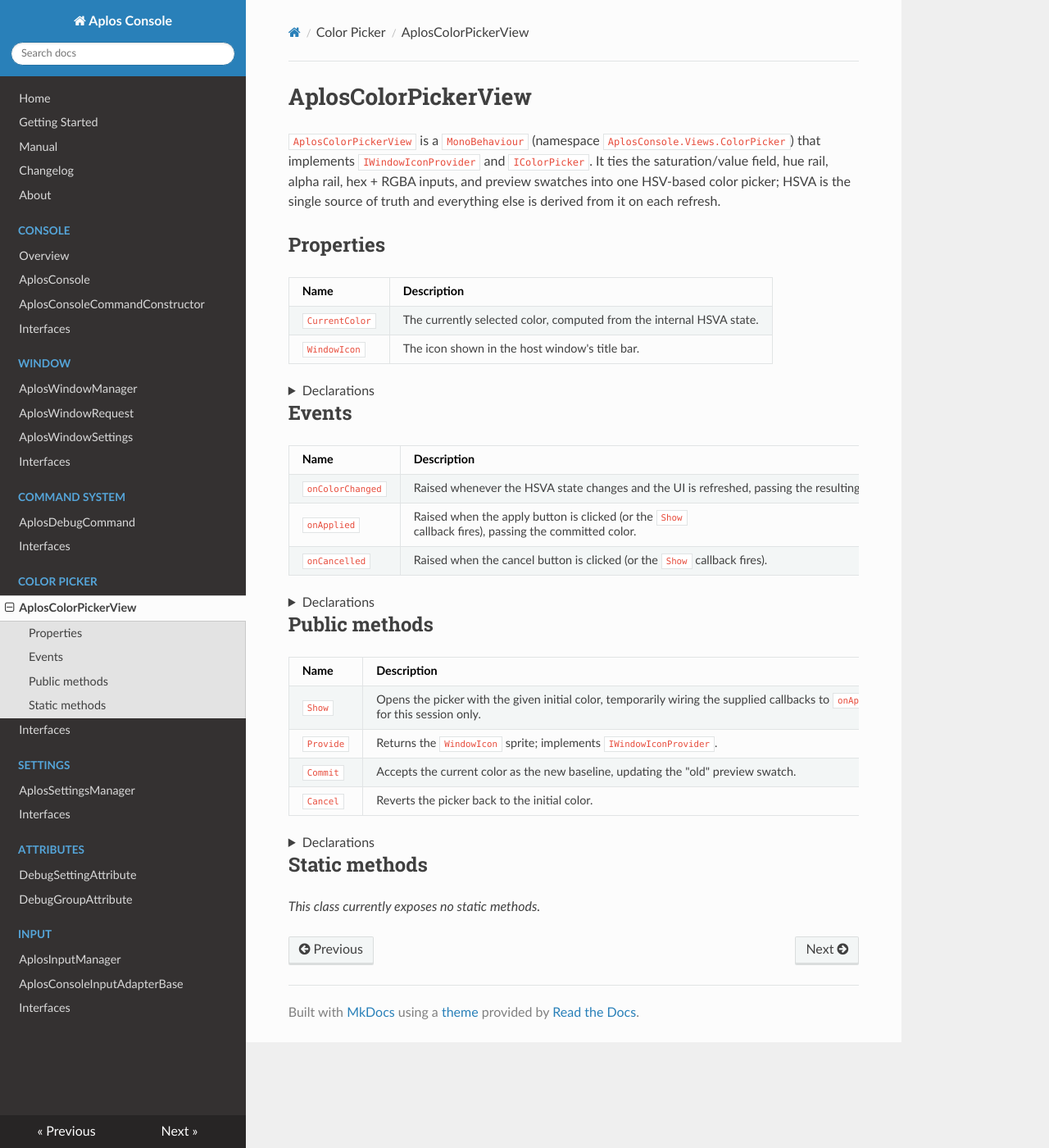
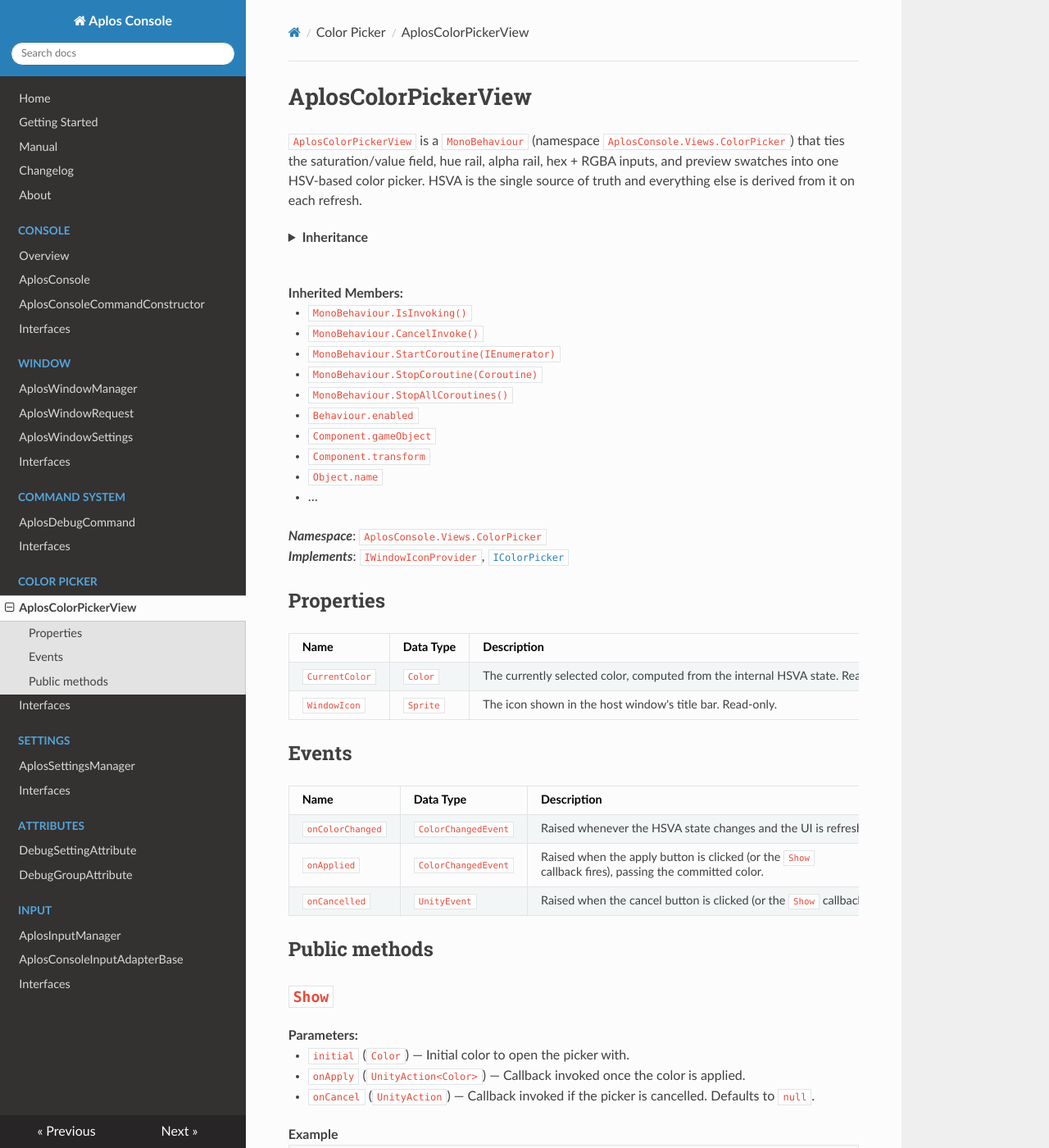
Before and after one commit to jChicote/aplos-console-documentation.github.io, an MkDocs documentation site: the page built from docs/aplos-color-picker-view.md, in a window 1280 px wide and 1400 px high. Shown: the whole window at 82% size. Built offline with MkDocs 1.6.1, drawn with Linux system fonts in a browser that asks for light colours; nearby versions of some CDN libraries; some of the changed text lies outside the part shown.

Commit message:
Update aplos-color-picker-view.md

````diff
--- a/docs/aplos-color-picker-view.md
+++ b/docs/aplos-color-picker-view.md
@@ -1,67 +1,108 @@
 # AplosColorPickerView
 
-`AplosColorPickerView` is a `MonoBehaviour` (namespace `AplosConsole.Views.ColorPicker`) that
-implements `IWindowIconProvider` and `IColorPicker`. It ties the saturation/value field, hue
-rail, alpha rail, hex + RGBA inputs, and preview swatches into one HSV-based color picker; HSVA
-is the single source of truth and everything else is derived from it on each refresh.
+`AplosColorPickerView` is a `MonoBehaviour` (namespace `AplosConsole.Views.ColorPicker`) that ties
+the saturation/value field, hue rail, alpha rail, hex + RGBA inputs, and preview swatches into one
+HSV-based color picker. HSVA is the single source of truth and everything else is derived from it
+on each refresh.
+
+<details>
+<summary><strong>Inheritance</strong></summary>
+
+```
+object
+ ↳ Object
+    ↳ Component
+       ↳ Behaviour
+          ↳ MonoBehaviour
+             ↳ AplosColorPickerView
+```
+
+</details>
+<br>
+
+**Inherited Members:**
+
+- `MonoBehaviour.IsInvoking()`
+- `MonoBehaviour.CancelInvoke()`
+- `MonoBehaviour.StartCoroutine(IEnumerator)`
+- `MonoBehaviour.StopCoroutine(Coroutine)`
+- `MonoBehaviour.StopAllCoroutines()`
+- `Behaviour.enabled`
+- `Component.gameObject`
+- `Component.transform`
+- `Object.name`
+- …
+
+***Namespace***: `AplosConsole.Views.ColorPicker` <br>
+***Implements***: `IWindowIconProvider`, [`IColorPicker`](color-picker-interfaces.md#icolorpicker)
 
 ## Properties
 
-| Name | Description |
-| --- | --- |
-| `CurrentColor` | The currently selected color, computed from the internal HSVA state. |
-| `WindowIcon` | The icon shown in the host window's title bar. |
-
-<details>
-<summary>Declarations</summary>
-
-```csharp
-public Color CurrentColor { get; }
-public Sprite WindowIcon { get; }
-```
-
-</details>
+| Name | Data Type | Description |
+| --- | --- | --- |
+| `CurrentColor` | `Color` | The currently selected color, computed from the internal HSVA state. Read-only. |
+| `WindowIcon` | `Sprite` | The icon shown in the host window's title bar. Read-only. |
 
 ## Events
 
-| Name | Description |
-| --- | --- |
-| `onColorChanged` | Raised whenever the HSVA state changes and the UI is refreshed, passing the resulting color. |
-| `onApplied` | Raised when the apply button is clicked (or the `Show` callback fires), passing the committed color. |
-| `onCancelled` | Raised when the cancel button is clicked (or the `Show` callback fires). |
-
-<details>
-<summary>Declarations</summary>
-
-```csharp
-public ColorChangedEvent onColorChanged;
-public ColorChangedEvent onApplied;
-public UnityEvent onCancelled;
-```
-
-</details>
+| Name | Data Type | Description |
+| --- | --- | --- |
+| `onColorChanged` | `ColorChangedEvent` | Raised whenever the HSVA state changes and the UI is refreshed, passing the resulting color. |
+| `onApplied` | `ColorChangedEvent` | Raised when the apply button is clicked (or the `Show` callback fires), passing the committed color. |
+| `onCancelled` | `UnityEvent` | Raised when the cancel button is clicked (or the `Show` callback fires). |
 
 ## Public methods
 
-| Name | Description |
-| --- | --- |
-| `Show` | Opens the picker with the given initial color, temporarily wiring the supplied callbacks to `onApplied`/`onCancelled` for this session only. |
-| `Provide` | Returns the `WindowIcon` sprite; implements `IWindowIconProvider`. |
-| `Commit` | Accepts the current color as the new baseline, updating the "old" preview swatch. |
-| `Cancel` | Reverts the picker back to the initial color. |
+<h2 id="show"><code>Show</code></h2>
 
-<details>
-<summary>Declarations</summary>
+**Parameters:**
+
+- `initial` (`Color`) — Initial color to open the picker with.
+- `onApply` (`UnityAction<Color>`) — Callback invoked once the color is applied.
+- `onCancel` (`UnityAction`) — Callback invoked if the picker is cancelled. Defaults to `null`.
+
+**Example**
 
 ```csharp
-public void Show(Color initial, UnityAction<Color> onApply, UnityAction onCancel = null);
-public Sprite Provide();
-public void Commit();
-public void Cancel();
+colorPickerView.Show(Color.white, color => { /* apply the chosen color */ });
 ```
 
-</details>
+**Description:** Opens the picker with the given initial color, temporarily wiring the supplied callbacks to `onApplied`/`onCancelled` for this session only. Implements [`IColorPicker.Show`](color-picker-interfaces.md#show).
 
-## Static methods
+<br>
 
-_This class currently exposes no static methods._
+<h2 id="provide"><code>Provide</code></h2>
+
+**Example**
+
+```csharp
+Sprite icon = colorPickerView.Provide();
+```
+
+**Description:** Returns the `WindowIcon` sprite. Implements `IWindowIconProvider`.
+
+<br>
+
+<h2 id="commit"><code>Commit</code></h2>
+
+**Example**
+
+```csharp
+colorPickerView.Commit();
+```
+
+**Description:** Accepts the current color as the new baseline, updating the "old" preview swatch.
+
+<br>
+
+<h2 id="cancel"><code>Cancel</code></h2>
+
+**Example**
+
+```csharp
+colorPickerView.Cancel();
+```
+
+**Description:** Reverts the picker back to the initial color.
+
+<br>
````
